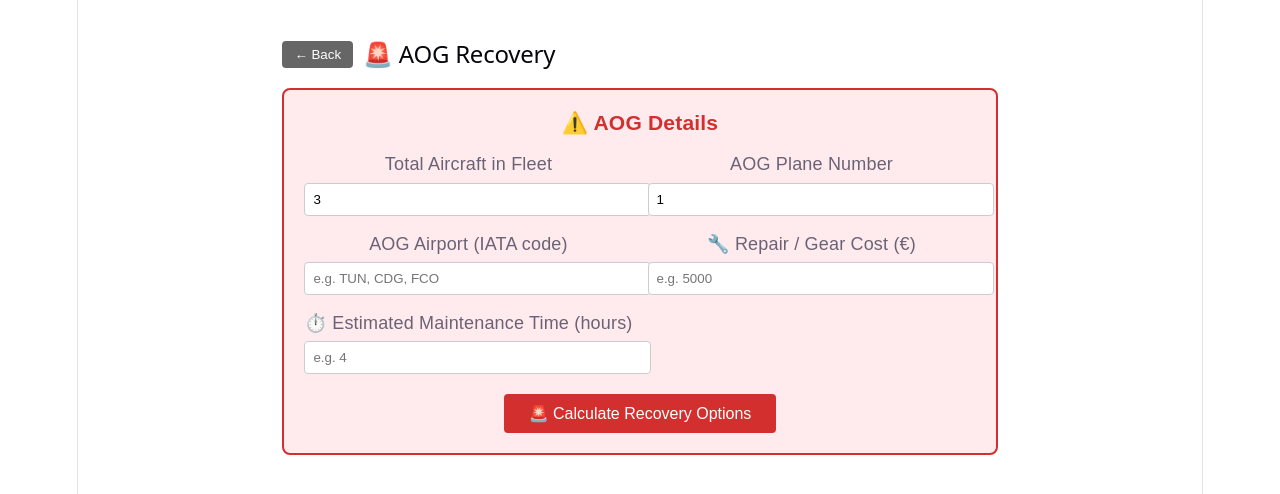
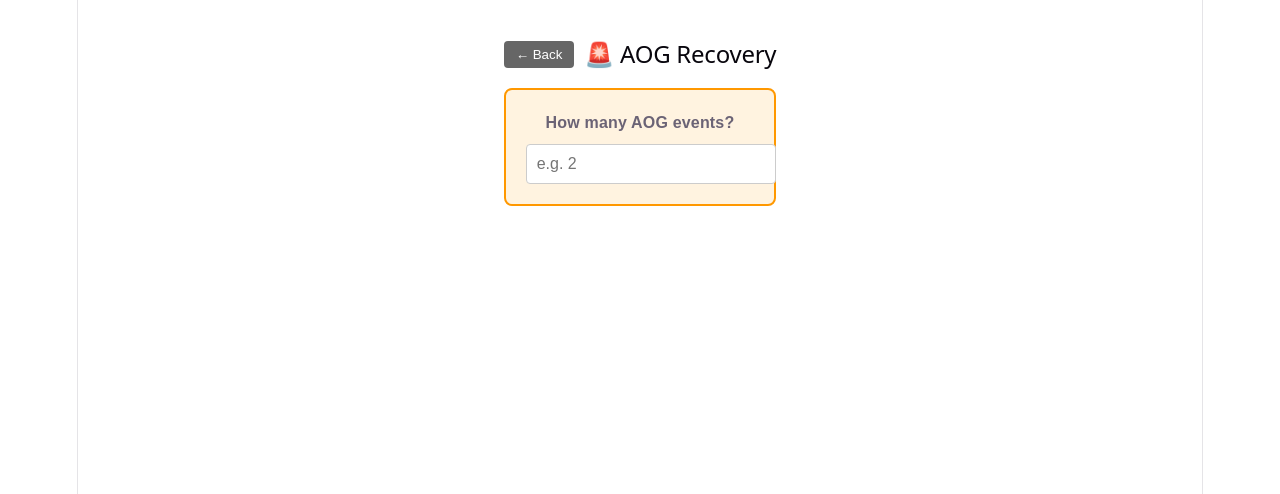
Before and after one commit to paplopikasso6-cyber/nouvelair-app, a React app in the folder frontend/: page /aog in a window 1280 px wide. Shown: the top 494 px of the page. Built offline with nearby package versions, Linux system fonts and the light colour scheme; sample sign-in values are in the browser's storage; the HTML template or start-up script is replaced by a standard one.

Commit message:
AOG input rework

```diff
--- a/frontend/src/pages/AOG.jsx
+++ b/frontend/src/pages/AOG.jsx
@@ -3,15 +3,29 @@ import axios from "axios";
 import { useNavigate } from "react-router-dom";
 
 export default function AOG() {
-  const [planes, setPlanes] = useState(3);
-  const [aogPlane, setAogPlane] = useState(1);
-  const [aogAirport, setAogAirport] = useState("");
-  const [repairCost, setRepairCost] = useState("");
-  const [repairTime, setRepairTime] = useState("");
+  const [numAOGs, setNumAOGs] = useState("");
+  const [aogEvents, setAogEvents] = useState([]);
   const [result, setResult] = useState(null);
   const [loading, setLoading] = useState(false);
   const [error, setError] = useState("");
   const navigate = useNavigate();
+
+  const handleNumAOGs = (val) => {
+    const n = parseInt(val);
+    setNumAOGs(val);
+    if (!isNaN(n) && n > 0) {
+      setAogEvents(Array.from({ length: n }, () => ({
+        aog_plane: "", aog_airport: "", repair_cost: "", repair_time: "", aog_time: ""
+      })));
+      setResult(null);
+    }
+  };
+
+  const updateEvent = (idx, field, value) => {
+    const updated = [...aogEvents];
+    updated[idx][field] = value;
+    setAogEvents(updated);
+  };
 
   const handleSubmit = async () => {
     setLoading(true);
@@ -19,8 +33,7 @@ export default function AOG() {
     setResult(null);
     try {
       const res = await axios.post("https://nouvelair-backend.onrender.com/api/aog", {
-        planes, aog_plane: aogPlane, aog_airport: aogAirport,
-        repair_cost: repairCost, repair_time: repairTime
+        aog_events: aogEvents
       });
       setResult(res.data);
     } catch (e) {
@@ -33,7 +46,7 @@ export default function AOG() {
   const borders = ["#ff9800", "#2196f3", "#9c27b0"];
 
   return (
-    <div style={{ maxWidth:900, margin:"40px auto", fontFamily:"sans-serif", padding:"0 20px" }}>
+    <div style={{ maxWidth:1000, margin:"40px auto", fontFamily:"sans-serif", padding:"0 20px" }}>
       <div style={{ display:"flex", alignItems:"center", gap:10, marginBottom:20 }}>
         <button onClick={() => navigate("/home")}
           style={{ padding:"6px 12px", background:"#666", color:"white", border:"none", borderRadius:4, cursor:"pointer" }}>
@@ -42,49 +55,73 @@ export default function AOG() {
         <h2 style={{ margin:0 }}>🚨 AOG Recovery</h2>
       </div>
 
-      <div style={{ background:"#ffebee", padding:20, borderRadius:8, marginBottom:20, border:"2px solid #d32f2f" }}>
-        <h3 style={{ color:"#d32f2f", margin:"0 0 15px" }}>⚠️ AOG Details</h3>
-        <div style={{ display:"grid", gridTemplateColumns:"1fr 1fr", gap:15 }}>
+      {/* Number of AOGs input */}
+      <div style={{ background:"#fff3e0", padding:20, borderRadius:8, marginBottom:20, border:"2px solid #ff9800" }}>
+        <label style={{ display:"block", marginBottom:8, fontWeight:"bold", fontSize:16 }}>
+          How many AOG events?
+        </label>
+        <input type="number" min="1" max="14" placeholder="e.g. 2"
+          value={numAOGs} onChange={e => handleNumAOGs(e.target.value)}
+          style={{ width:"100%", padding:10, borderRadius:4, border:"1px solid #ccc", fontSize:16 }} />
+      </div>
+
+      {/* AOG forms */}
+      {aogEvents.map((event, idx) => (
+        <div key={idx} style={{ background:"#ffebee", padding:20, borderRadius:8, marginBottom:15, border:"2px solid #d32f2f" }}>
+          <h3 style={{ color:"#d32f2f", margin:"0 0 15px" }}>⚠️ AOG Event #{idx + 1}</h3>
+          <div style={{ display:"grid", gridTemplateColumns:"1fr 1fr 1fr", gap:15 }}>
             <div>
-            <label style={{ display:"block", marginBottom:5 }}>Total Aircraft in Fleet</label>
-            <input type="number" value={planes} onChange={e => setPlanes(e.target.value)}
+              <label style={{ display:"block", marginBottom:5 }}>✈️ Plane Number (1-14)</label>
+              <input type="number" min="1" max="14" placeholder="e.g. 3"
+                value={event.aog_plane} onChange={e => updateEvent(idx, "aog_plane", e.target.value)}
                 style={{ width:"100%", padding:8, borderRadius:4, border:"1px solid #ccc" }} />
             </div>
             <div>
-            <label style={{ display:"block", marginBottom:5 }}>AOG Plane Number</label>
-            <input type="number" value={aogPlane} onChange={e => setAogPlane(e.target.value)}
+              <label style={{ display:"block", marginBottom:5 }}>🛬 AOG Airport (IATA)</label>
+              <input placeholder="e.g. CDG, FCO, TUN"
+                value={event.aog_airport} onChange={e => updateEvent(idx, "aog_airport", e.target.value)}
                 style={{ width:"100%", padding:8, borderRadius:4, border:"1px solid #ccc" }} />
             </div>
             <div>
-            <label style={{ display:"block", marginBottom:5 }}>AOG Airport (IATA code)</label>
-            <input placeholder="e.g. TUN, CDG, FCO" value={aogAirport} onChange={e => setAogAirport(e.target.value)}
+              <label style={{ display:"block", marginBottom:5 }}>🕐 Time of AOG</label>
+              <input type="time"
+                value={event.aog_time} onChange={e => updateEvent(idx, "aog_time", e.target.value)}
                 style={{ width:"100%", padding:8, borderRadius:4, border:"1px solid #ccc" }} />
             </div>
             <div>
               <label style={{ display:"block", marginBottom:5 }}>🔧 Repair / Gear Cost (€)</label>
-            <input type="number" placeholder="e.g. 5000" value={repairCost} onChange={e => setRepairCost(e.target.value)}
+              <input type="number" placeholder="e.g. 5000"
+                value={event.repair_cost} onChange={e => updateEvent(idx, "repair_cost", e.target.value)}
                 style={{ width:"100%", padding:8, borderRadius:4, border:"1px solid #ccc" }} />
             </div>
             <div>
-            <label style={{ display:"block", marginBottom:5 }}>⏱️ Estimated Maintenance Time (hours)</label>
-            <input type="number" placeholder="e.g. 4" value={repairTime} onChange={e => setRepairTime(e.target.value)}
+              <label style={{ display:"block", marginBottom:5 }}>⏱️ Estimated Maintenance Time (h)</label>
+              <input type="number" placeholder="e.g. 4"
+                value={event.repair_time} onChange={e => updateEvent(idx, "repair_time", e.target.value)}
                 style={{ width:"100%", padding:8, borderRadius:4, border:"1px solid #ccc" }} />
             </div>
           </div>
+        </div>
+      ))}
 
+      {aogEvents.length > 0 && (
         <button onClick={handleSubmit} disabled={loading}
-          style={{ marginTop:20, padding:"10px 25px", background:"#d32f2f", color:"white", border:"none", borderRadius:4, cursor:"pointer", fontSize:16 }}>
+          style={{ padding:"10px 25px", background:"#d32f2f", color:"white", border:"none", borderRadius:4, cursor:"pointer", fontSize:15, marginBottom:20 }}>
           {loading ? "⏳ Calculating..." : "🚨 Calculate Recovery Options"}
         </button>
-      </div>
+      )}
 
       {error && <p style={{ color:"red" }}>{error}</p>}
 
       {result && (
         <div>
-          <h3>Recovery Options — ✈️ Plane {result.aog_plane} AOG at {result.aog_airport}</h3>
+          {result.aog_events.map((ev, eidx) => (
+            <div key={eidx} style={{ marginBottom:30 }}>
+              <h3 style={{ borderBottom:"2px solid #d32f2f", paddingBottom:8 }}>
+                🚨 AOG #{eidx+1} — Plane {ev.aog_plane} at {ev.aog_airport} ({ev.aog_time}) — {ev.affected_flights} flights affected
+              </h3>
               <div style={{ display:"grid", gridTemplateColumns:"repeat(3, 1fr)", gap:15 }}>
-            {result.options.map((opt, idx) => (
+                {ev.options.map((opt, idx) => (
                   <div key={idx} style={{
                     background: colors[idx],
                     border: `2px solid ${opt.recommended ? "#4caf50" : borders[idx]}`,
@@ -99,8 +136,8 @@ export default function AOG() {
                     <p style={{ fontSize:13, color:"#555" }}>{opt.description}</p>
                     {opt.feasible ? (
                       <>
-                    <p style={{ fontSize:22, fontWeight:"bold" }}>{opt.total_cost?.toLocaleString()} €</p>
-                    <p style={{ fontSize:12, color:"#d32f2f" }}>includes +{opt.extra_cost?.toLocaleString()} € extra costs</p>
+                        <p style={{ fontSize:20, fontWeight:"bold" }}>{opt.total_cost?.toLocaleString()} €</p>
+                        <p style={{ fontSize:12, color:"#d32f2f" }}>+{opt.extra_cost?.toLocaleString()} € extra</p>
                         {opt.breakdown && (
                           <div style={{ fontSize:12, marginTop:8, background:"rgba(0,0,0,0.05)", padding:8, borderRadius:4 }}>
                             {Object.entries(opt.breakdown).map(([k,v]) => (
@@ -112,8 +149,8 @@ export default function AOG() {
                           </div>
                         )}
                         <details style={{ marginTop:10 }}>
-                      <summary style={{ cursor:"pointer", fontWeight:"bold" }}>View Schedule</summary>
-                      <table style={{ width:"100%", marginTop:8, fontSize:12, borderCollapse:"collapse" }}>
+                          <summary style={{ cursor:"pointer", fontWeight:"bold", fontSize:13 }}>View Schedule</summary>
+                          <table style={{ width:"100%", marginTop:8, fontSize:11, borderCollapse:"collapse" }}>
                             <thead>
                               <tr style={{ background:"rgba(0,0,0,0.1)" }}>
                                 <th style={{ padding:4 }}>Plane</th>
@@ -142,6 +179,16 @@ export default function AOG() {
                 ))}
               </div>
             </div>
+          ))}
+
+          {result.total_aogs > 1 && (
+            <div style={{ background:"#e8f5e9", padding:20, borderRadius:8, border:"2px solid #4caf50", marginTop:20 }}>
+              <h3 style={{ color:"#2e7d32", margin:"0 0 10px" }}>📊 Combined Summary — {result.total_aogs} AOG Events</h3>
+              <p style={{ fontSize:13, color:"#555" }}>Total cost if best option chosen for each AOG:</p>
+              <p style={{ fontSize:24, fontWeight:"bold", color:"#2e7d32" }}>{result.combined_total?.toLocaleString()} €</p>
+            </div>
+          )}
+        </div>
       )}
     </div>
   );
```
Lines whose indentation alone changed are shown as unchanged.
